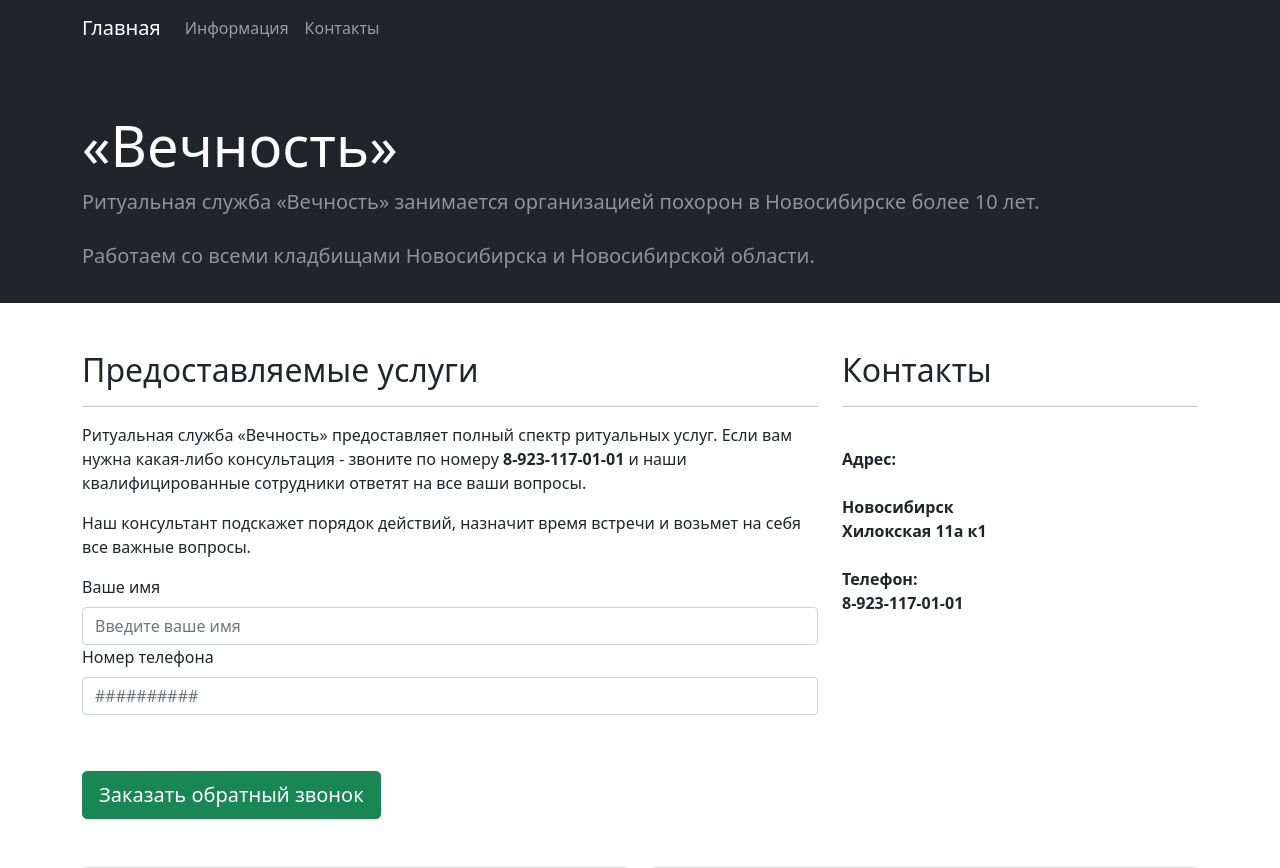
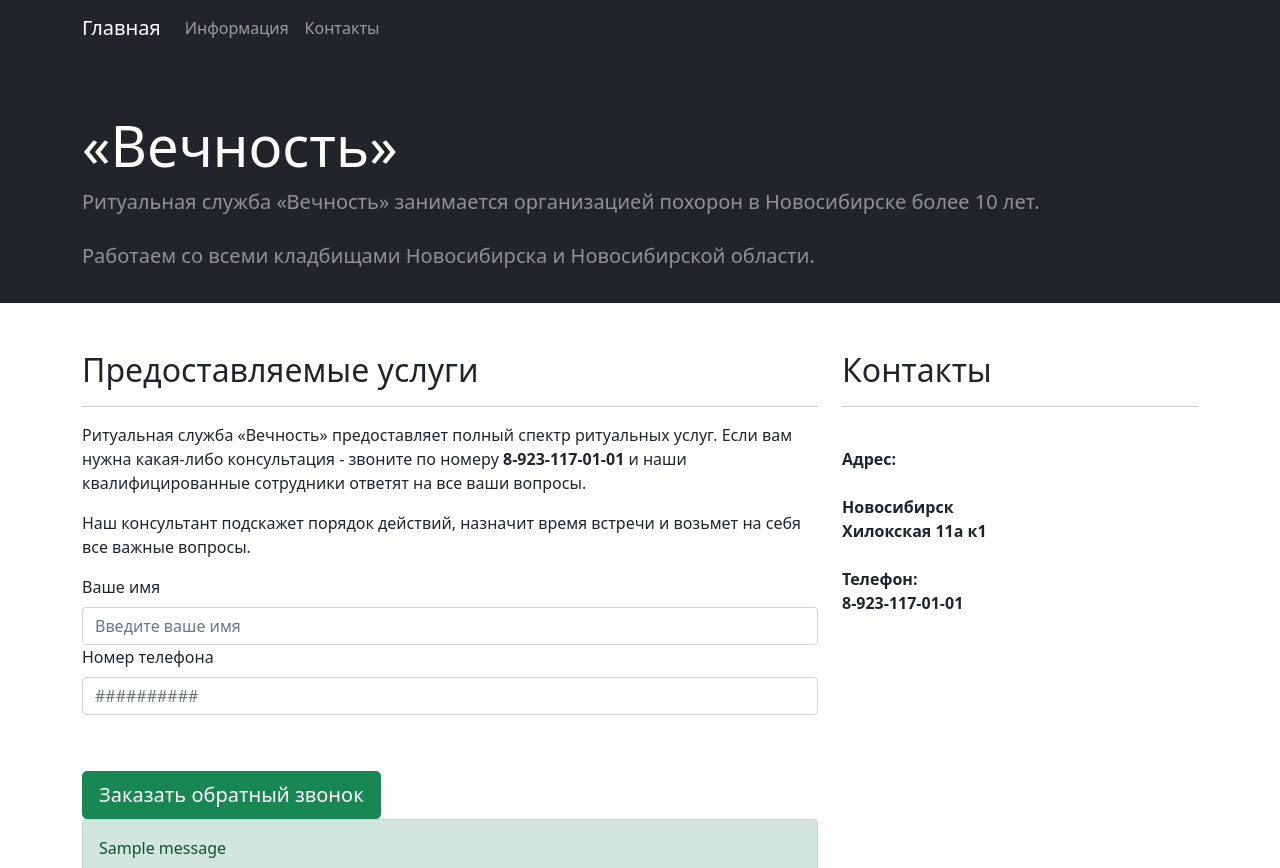
Before and after one commit to hhux/pohoroni_, a Django app: page / in a window 1280 px wide. Shown: the top 868 px of the page. Run offline with Django 3.2, Linux system fonts and the light colour scheme; tables that the repository leaves empty hold one stand-in row (values such as "Sample post"); one stand-in notice (Sample message) is shown; some libraries are stand-ins or nearby versions.

Commit message:
уведомление при отправке формы обратной связи

```diff
--- a/shop/mainapp/templates/base.html
+++ b/shop/mainapp/templates/base.html
@@ -83,7 +83,13 @@
   <div class="mb-3 form-check">
   </div>
   <button type="submit" class="btn btn-success btn-lg">Заказать обратный звонок</button>
-
+    {% if messages %}
+            {% for message in messages %}
+              <div class="alert alert-success" role="alert">
+                <p class="reviews">{{ message }}</p>
+              </div>
+            {% endfor %}
+    {% endif %}
 
 
 <!-- Contacts -->
--- a/shop/shop/settings.py
+++ b/shop/shop/settings.py
@@ -128,3 +128,7 @@ MEDIA_ROOT = os.path.join(BASE_DIR, 'media')
 STATICFILES_DIRS = (
     os.path.join(BASE_DIR, 'static_dev'),
 )
+
+
+MY_INFO = 80
+MESSAGE_LEVEL = MY_INFO
```
Also changed, not shown: shop/db.sqlite3.
